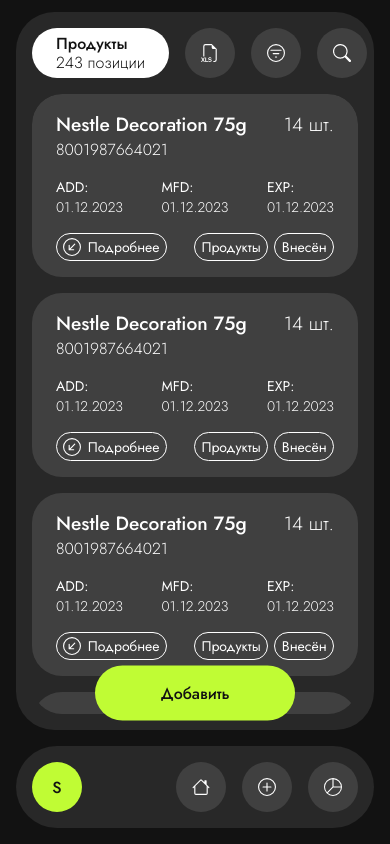
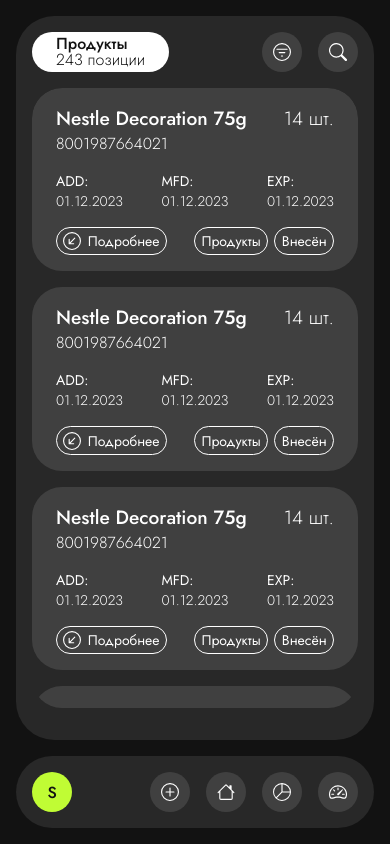
Before and after one commit to spandin/clean-shelving, a React (Vite) app: page /products in a window 390 px wide. Built offline with nearby package versions, Linux system fonts and the light colour scheme.

Commit message:
working with the layout

```diff
--- a/src/routes/_root.scss
+++ b/src/routes/_root.scss
@@ -6,7 +6,6 @@
   gap: 1rem;
   height: 100vh;
   padding: 1rem;
-
   .navbar {
     display: flex;
     flex-direction: column;
@@ -54,6 +53,9 @@
           font-size: 22px;
         }
       }
+      #menu_add {
+        display: none;
+      }
     }
   }
 
@@ -92,8 +94,33 @@
     flex-direction: column-reverse;
     .navbar {
       flex-direction: row;
+
+      &__avatar {
+        min-width: 40px;
+        min-height: 40px;
+        max-width: 40px;
+        max-height: 40px;
+      }
       &__menu {
         flex-direction: row;
+        &__item {
+          min-width: 40px;
+          min-height: 40px;
+          max-width: 40px;
+          max-height: 40px;
+          &:hover {
+            background-color: $white;
+            svg {
+              color: $primary-color;
+            }
+          }
+          &:hover > svg {
+            font-size: 22px;
+          }
+        }
+        #menu_add {
+          display: flex;
+        }
       }
     }
   }
--- a/src/routes/products/_products.scss
+++ b/src/routes/products/_products.scss
@@ -23,7 +23,6 @@
       color: $primary-color;
       font-size: 16px;
       line-height: 1.2rem;
-
       :first-child {
         font-weight: 500;
       }
@@ -58,23 +57,6 @@
     border-radius: 30px;
     max-height: calc(100vh - 8rem);
     overflow-y: scroll;
-    #add_button {
-      position: fixed;
-      bottom: 6rem;
-      left: 50%;
-      transform: translate(-50%, -50%);
-      display: flex;
-      flex-direction: row;
-      justify-content: center;
-      align-items: center;
-      min-width: 200px;
-      max-width: 200px;
-      padding: 1rem;
-      border-radius: 3rem;
-      background-color: $lime;
-      color: $primary-color;
-      font-weight: 500;
-    }
     &__card {
       display: flex;
       flex-direction: column;
@@ -179,6 +161,23 @@
 
 @media only screen and (max-width: 768px) {
   .products {
+    &__navbar {
+      &__informer {
+        min-height: 40px;
+        line-height: 1rem;
+      }
+      &__buttons {
+        button {
+          min-width: 40px;
+          min-height: 40px;
+          max-width: 40px;
+          max-height: 40px;
+        }
+        #add {
+          display: none;
+        }
+      }
+    }
     &__grid {
       grid-template-columns: 1fr;
       max-height: calc(100vh - 14rem);
--- a/src/routes/products/products.tsx
+++ b/src/routes/products/products.tsx
@@ -1,7 +1,7 @@
 import "./_products.scss";
 
 import {
-  BsFiletypeXls,
+  BsPlusCircle,
   BsFilterCircle,
   BsSearch,
   BsArrowDownLeftCircle,
@@ -17,8 +17,8 @@
           <span>243 позиции</span>
         </div>
         <div className="products__navbar__buttons">
-          <button id="export_xls">
-            <BsFiletypeXls />
+          <button id="add">
+            <BsPlusCircle />
           </button>
           <button id="filter">
             <BsFilterCircle />
@@ -30,7 +30,6 @@
       </nav>
 
       <div className="products__grid">
-        <div id="add_button">Добавить</div>
         <div className="products__grid__card">
           <div className="products__grid__card__row_1">
             <div>
--- a/src/routes/root.tsx
+++ b/src/routes/root.tsx
@@ -4,7 +4,12 @@
 
 import { Link, Outlet } from "react-router-dom";
 
-import { BsHouse, BsPieChart, BsPlusCircle } from "react-icons/bs";
+import {
+  BsHouse,
+  BsPieChart,
+  BsPlusCircle,
+  BsSpeedometer2,
+} from "react-icons/bs";
 
 export default function Root() {
   return (
@@ -14,14 +19,17 @@
           S
         </Link>
         <div className="navbar__menu">
+          <Link className="navbar__menu__item" id="menu_add" to={"add/"}>
+            <BsPlusCircle />
+          </Link>
           <Link className="navbar__menu__item" to={"products/"}>
             <BsHouse />
           </Link>
-          <Link className="navbar__menu__item" to={"add/"}>
-            <BsPlusCircle />
-          </Link>
           <Link className="navbar__menu__item" to={"statistics/"}>
             <BsPieChart />
+          </Link>
+          <Link className="navbar__menu__item" to={"activity/"}>
+            <BsSpeedometer2 />
           </Link>
         </div>
       </nav>
--- a/vite.config.ts
+++ b/vite.config.ts
@@ -9,7 +9,7 @@
     name: 'Clean Shelving',
     short_name: 'Clean Shelving',
     icons: [
-      {
+    {
         "src": "/icon-192x192.png",
         "sizes": "192x192",
         "type": "image/png"
```
